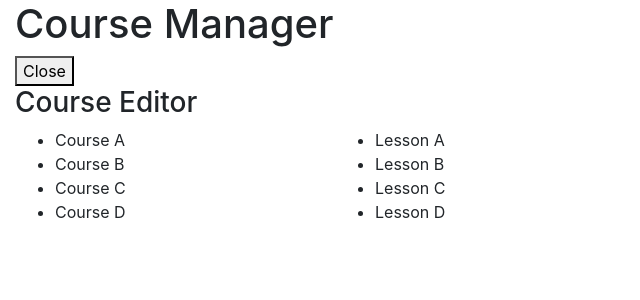
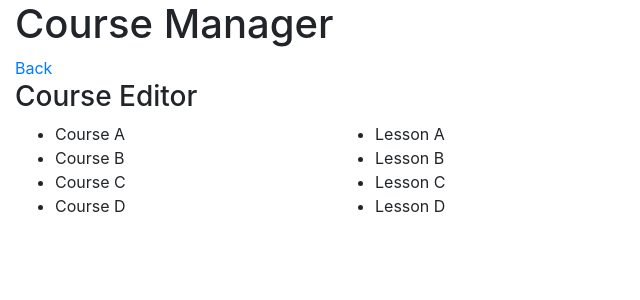
Before and after one commit to jannunzi/wbdv-online-sp20-jannunzi-client-react, a React (Create React App) app: page /course-editor in a window 1280 px wide. Shown: the top 300 px of the page, without its empty margins (0-640 px from the left). Built offline with nearby package versions, Linux system fonts and the light colour scheme; no server answers.

Commit message:
navigating back and forth between course list and editor

```diff
--- a/src/components/CourseEditorComponent.js
+++ b/src/components/CourseEditorComponent.js
@@ -1,10 +1,13 @@
 import React from "react";
 import ModuleList from "./ModuleList";
 import LessonTabs from "./LessonTabs";
+import {Link} from "react-router-dom";
 
 const CourseEditorComponent = ({hideEditor}) =>
     <div>
-        <button onClick={hideEditor}>Close</button>
+        <Link to="/">
+            Back
+        </Link>
     <h3>Course Editor</h3>
         <div className="row">
             <div className="col-3">
--- a/src/components/CourseRowComponentStateful.js
+++ b/src/components/CourseRowComponentStateful.js
@@ -1,4 +1,5 @@
 import React from "react";
+import {Link} from "react-router-dom";
 
 class CourseRowComponentStateful extends React.Component {
     constructor(props) {
@@ -30,9 +31,9 @@
             <li className={`list-group-item ${this.state.active?'active':''}`}>
                 {
                     !this.state.active &&
-                    <a onClick={this.props.showEditor} href="#">
-                        {this.state.course.title}
-                    </a>
+                        <Link to="/course-editor">
+                            {this.state.course.title}
+                        </Link>
                 }
                 {
                     this.state.active &&
```
